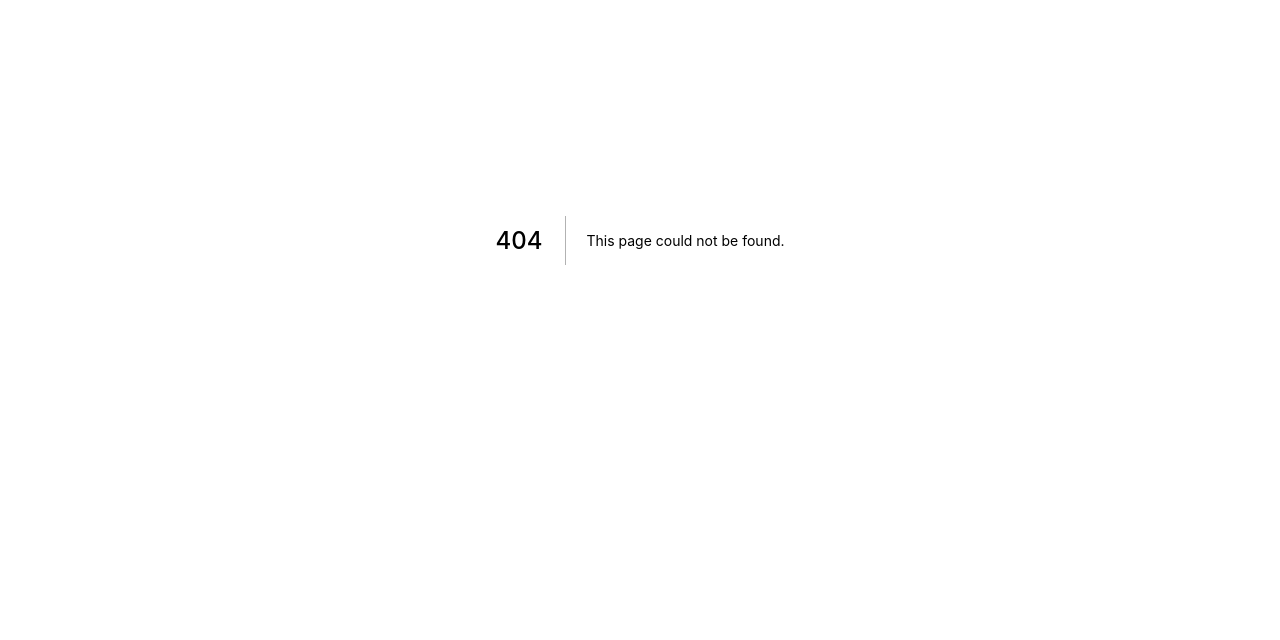
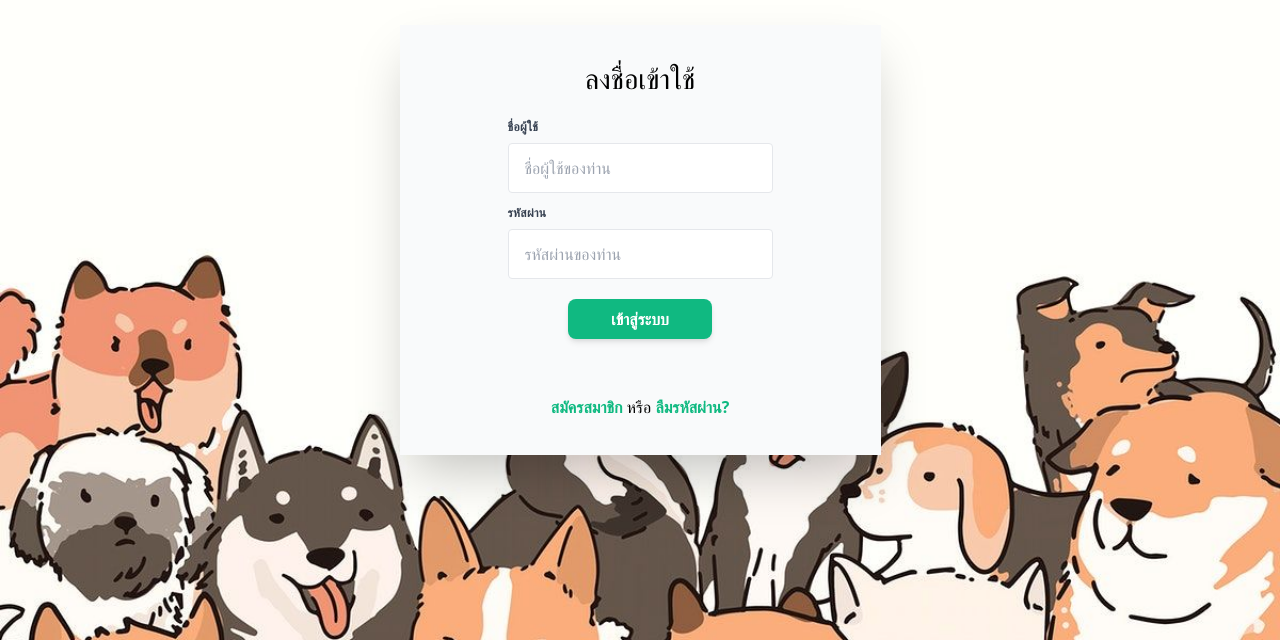
Before and after one commit to inzee86333/pet-new-home-front-end, a Next.js app: page /unauthorized/login in a window 1280 px wide. Before the commit this address had no page. Shown: the part 160-800 px from the top of the page. Built offline with nearby package versions, Linux system fonts and the light colour scheme.

Commit message:
Create Login

```diff
--- a/components/button.js
+++ b/components/button.js
@@ -1,4 +1,4 @@
-export function PrimaryButton({ id, label, onClick, type}) {
+export function PrimaryButton({label, onClick, type}) {
     return (
         <button className="py-2 min-w-min w-36 mx-auto px-4 bg-green-500 text-white font-semibold rounded-lg shadow-md hover:bg-green-700 focus:outline-none focus:ring-2 focus:ring-green-400 focus:ring-opacity-75"
             type={type} onClick={onClick}>
@@ -7,7 +7,7 @@ export function PrimaryButton({ id, label, onClick, type}) {
     )
 }
 
-export function SecondaryButton({ id, label, onClick, type}) {
+export function SecondaryButton({label, onClick, type}) {
     return (
         <button className="mx-auto uppercase px-4 py-2 my-2 rounded-full border border-green-600 text-green-600 max-w-max shadow-sm hover:bg-green-600 hover:text-white"
             type={type} onClick={onClick}>
@@ -15,3 +15,9 @@ export function SecondaryButton({ id, label, onClick, type}) {
         </button>
     )
 }
+
+export function TextButton({label, href, type}) {
+    return (
+        <a className="text-green-500 font-bold hover:text-green-800" href={href} type={type}>{label}</a>
+    );
+}
--- /dev/null
+++ b/pages/unauthorized/login.js
@@ -0,0 +1,37 @@
+import { useState } from 'react'
+import { TextInput, PasswordInput } from '../../components/input'
+import { PrimaryButton, TextButton } from '../../components/button'
+
+export default function Login() {
+    const [username, setUsername] = useState('')
+    const [password, setPassword] = useState('')
+
+    const submit = async (e) => {
+        e.preventDefault() // prevents page reload
+        alert("เข้าสู่ระบบ")
+    }
+
+    return (
+        <div className="flex h-screen bganimal">
+            <div className="w-auto min-w-max max-w-max md:px-24 px-8 m-auto py-8 shadow-2xl bg-gray-50">
+                <h1 style={{fontSize: 28}} className="mx-auto h-min w-max mb-5">ลงชื่อเข้าใช้</h1>
+                <div className="mx-3 md:flex">
+                    <TextInput id="username" label="ชื่อผู้ใช้" placeholder="ชื่อผู้ใช้ของท่าน" value={username}
+                        onChange={e => setUsername(e.target.value)} />
+                </div>
+                <div>
+                    <div className="mx-3 md:flex">
+                        <PasswordInput id="password" label="รหัสผ่าน" placeholder="รหัสผ่านของท่าน" value={password}
+                            onChange={e => setPassword(e.target.value)} />
+                    </div>
+                    <div className="mx-3 flex py-2">
+                        <PrimaryButton label="เข้าสู่ระบบ" type="submit" onClick={submit}></PrimaryButton>
+                    </div>
+                </div>
+                <div className="flax-row pb-1 pt-12 mx-auto w-max">
+                    <TextButton label="สมัครสมาชิก" href="/unauthorized/register"></TextButton> หรือ <TextButton label="ลืมรหัสผ่าน?" href="/unauthorized/register"></TextButton>
+                </div>
+            </div>
+        </div>
+    );
+}
--- a/pages/unauthorized/register.js
+++ b/pages/unauthorized/register.js
@@ -1,7 +1,7 @@
 import { useState } from 'react'
+import ImageUploading from 'react-images-uploading';
 import { TextInput, PasswordInput, PhoneNumberInput, EmailInput, TextAreaInput } from '../../components/input'
 import { PrimaryButton, SecondaryButton } from '../../components/button'
-import ImageUploading from 'react-images-uploading';
 
 export default function Register() {
     const [username, setUsername] = useState('')
@@ -17,11 +17,11 @@ export default function Register() {
 
     const onChange = (imageList, addUpdateIndex) => {
         // data for submit
-        console.log(imageList, addUpdateIndex);
+        //console.log(imageList, addUpdateIndex);
         setImages(imageList);
     };
 
-    const subscribe = async (e) => {
+    const submit = async (e) => {
         e.preventDefault() // prevents page reload
         console.log(username, password, confirmPassword, firstName, lastName, phoneNumber, email, address)
         console.log(images)
@@ -29,8 +29,8 @@ export default function Register() {
 
     return (
         <div className="flex h-max bganimal">
-            <div className="box-content w-auto min-w-min max-w-max m-auto p-8 shadow-2xl my-8 bg-gray-50">
-                <a href="/" className="flex-row"><svg xmlns="http://www.w3.org/2000/svg" className="h-6 w-6" fill="none" viewBox="0 0 24 24" stroke="currentColor">
+            <div className="box-content w-auto min-w-max max-w-max m-auto p-8 shadow-2xl my-8 bg-gray-50">
+                <a href="/unauthorized/login" className="flex-row"><svg xmlns="http://www.w3.org/2000/svg" className="h-6 w-6" fill="none" viewBox="0 0 24 24" stroke="currentColor">
                     <path strokeLinecap="round" strokeLinejoin="round" strokeWidth="2" d="M10 19l-7-7m0 0l7-7m-7 7h18" />
                 </svg></a>
                 <div>
@@ -70,13 +70,13 @@ export default function Register() {
 
                     </ImageUploading>
                     <form>
-                        <div className="-mx-3 md:flex">
+                        <div className="mx-3 md:flex">
                             <div className="md:w-1/2 px-3 mb-6 md:mb-0">
                                 <TextInput id="username" label="ชื่อผู้ใช้" placeholder="ชื่อผู้ใช้ของท่าน" value={username}
                                     onChange={e => setUsername(e.target.value)} />
                             </div>
                         </div>
-                        <div className="-mx-3 md:flex">
+                        <div className="mx-3 md:flex">
                             <div className="md:w-1/2 px-3 mb-6 md:mb-0">
                                 <PasswordInput id="password" label="รหัสผ่าน" placeholder="รหัสผ่านของท่าน" value={password}
                                     onChange={e => setPassword(e.target.value)} />
@@ -86,7 +86,7 @@ export default function Register() {
                                     onChange={e => setConfirmPassword(e.target.value)} />
                             </div>
                         </div>
-                        <div className="-mx-3 md:flex">
+                        <div className="mx-3 md:flex">
                             <div className="md:w-1/2 px-3 mb-6 md:mb-0">
                                 <TextInput id="first-name" label="ชื่อจริง" placeholder="ชื่อจริงของท่าน" value={firstName}
                                     onChange={e => setFirstName(e.target.value)} />
@@ -96,24 +96,24 @@ export default function Register() {
                                     onChange={e => setLastName(e.target.value)} />
                             </div>
                         </div>
-                        <div className="-mx-3 md:flex">
+                        <div className="mx-3 md:flex">
                             <div className="md:w-1/2 px-3 mb-6 md:mb-0">
                                 <PhoneNumberInput id="phone-number" label="หมายเลขโทรศัพท์" placeholder="หมายเลขโทรศัพท์ของท่าน" value={phoneNumber}
                                     onChange={e => setPhoneNumber(e.target.value)} />
                             </div>
                         </div>
-                        <div className="-mx-3 md:flex">
+                        <div className="mx-3 md:flex">
                             <div className="md:w-1/2 px-3 mb-6 md:mb-0">
                                 <EmailInput id="email" label="อีเมล" placeholder="อีเมลของท่าน" value={email}
                                     onChange={e => setEmail(e.target.value)} />
                             </div>
                         </div>
-                        <div className="-mx-3 md:flex">
+                        <div className="mx-3 md:flex">
                             <TextAreaInput id="address" label="ที่อยู่ปัจจุบัน" placeholder="ที่อยู่ปัจจุบันของท่าน เช่น 95/1 หมู่1 ตำบลแม่กา อำเภอเมือง จังหวัดพะเยา" value={address}
                                 onChange={e => setAddress(e.target.value)}></TextAreaInput>
                         </div>
-                        <div className="-mx-3 flex py-2">
-                            <PrimaryButton label="สมัครสมาชิก" type="submit" onClick={subscribe}></PrimaryButton>
+                        <div className="mx-3 flex py-2">
+                            <PrimaryButton label="สมัครสมาชิก" type="submit" onClick={submit}></PrimaryButton>
                         </div>
                     </form>
                 </div>
--- a/styles/index.css
+++ b/styles/index.css
@@ -14,7 +14,7 @@ textarea {
     background-image: url("/bg2.jfif");
 
     /* Full height */
-    height: 100%;
+    /* height: 100%; */
 
     /* Center and scale the image nicely */
     background-position: center;
```
